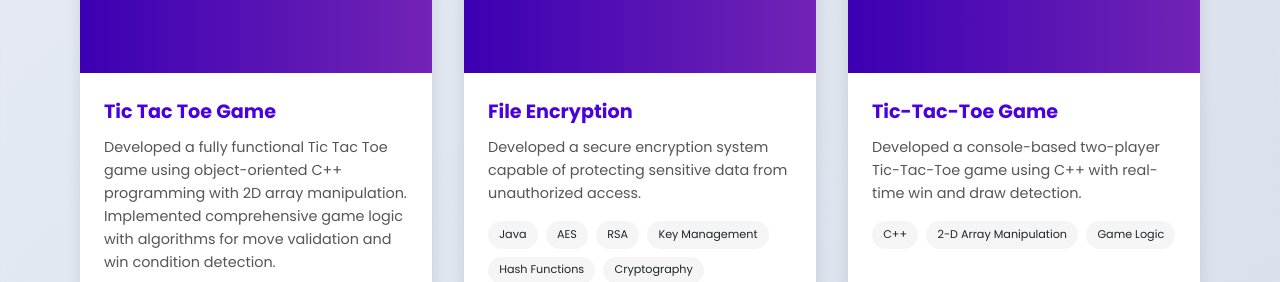
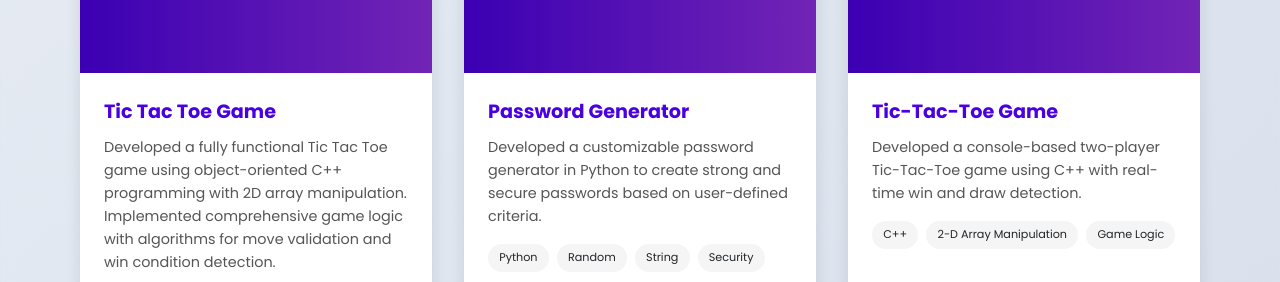
Before and after one commit to Floa-ter/DIVYANSH_PORTFOLIO, a plain HTML site: page index.html in a window 1280 px wide. Shown: the part 2518-2800 px from the top of the page. Drawn offline with Linux system fonts and the light colour scheme.

Commit message:
Update index.html

```diff
--- a/index.html
+++ b/index.html
@@ -187,17 +187,14 @@
                             <i class="fas fa-lock"></i>
                         </div>
                         <div class="project-info">
-                            <h3 class="project-title">File Encryption</h3>
+                            <h3 class="project-title">Password Generator  </h3>
                             <p class="project-description">
-                                Developed a secure encryption system capable of protecting sensitive data from unauthorized access.
-                            </p>
+                                Developed a customizable password generator in Python to create strong and secure passwords based on user-defined criteria.                            </p>
                             <div class="project-skills">
-                                <div class="project-skill">Java</div>
-                                <div class="project-skill">AES</div>
-                                <div class="project-skill">RSA</div>
-                                <div class="project-skill">Key Management</div>
-                                <div class="project-skill">Hash Functions</div>
-                                <div class="project-skill">Cryptography</div>
+                                <div class="project-skill">Python</div>
+                                <div class="project-skill">Random</div>
+                                <div class="project-skill">String</div>
+                                <div class="project-skill">Security</div>
                             </div>
                             <div class="project-links">
                                 <a href="https://github.com/Floa-ter" class="project-link" target="_blank">
```
